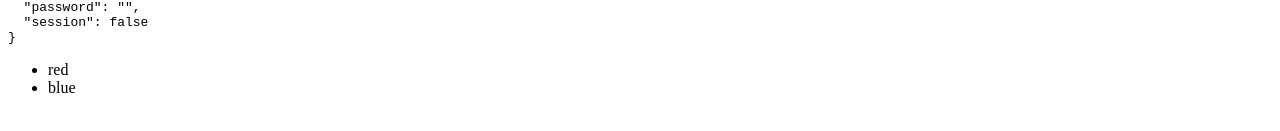
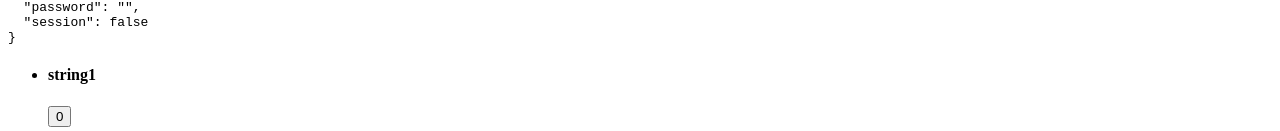
Before and after one commit to gabrieleprovenzano/react, a React (Vite) app in the folder latest/: page / in a window 1280 px wide. Shown: the part 669-800 px from the top of the page. Built offline with nearby package versions, Linux system fonts and the light colour scheme.

Commit message:
Add files via upload

```diff
--- a/latest/src/App.jsx
+++ b/latest/src/App.jsx
@@ -1,10 +1,10 @@
 import { AlertClock } from "./AlertClock";
-import { Color } from "./Color";
 import { Counter } from "./Counter";
 import { CounterDisplay } from "./CounterDisplay";
 import { HelloWorld } from "./HelloWorld";
 import { MouseClicker } from "./MouseClicker";
 import { MyForm } from "./MyForm";
+import { MyList } from "./MyList";
 import Welcome  from "./Welcome";
 import { YourAge } from "./YourAgeIs";
 
@@ -21,6 +21,12 @@
         <CounterDisplay />
         <MouseClicker />
         <MyForm />
-        <Color color={["red" , "blue"]}/>
+        <MyList
+        items={[
+            {id:1 , name:"string1"},
+            {id:2 , name:"string2"},
+            {id:3 , name:"string3"}
+        ]}
+        />
     </div>
 )}
--- /dev/null
+++ b/latest/src/MyList.jsx
@@ -0,0 +1,26 @@
+import { useState } from "react"
+
+export function MyListItem({item}) {
+    const [counter , setCounter] = useState(0)
+
+    function handleIncrementCounter() {
+        setCounter((el)=> el+1)
+    }
+    return(
+        <li key={item.id}>
+            <h4>{item.name}</h4>
+            <button onClick={handleIncrementCounter} >{counter}</button>
+        </li>
+    )
+}
+
+export function MyList({items}) {
+
+    return(
+        <ul>
+            {items.map((item)=>(
+                <MyListItem item={item} />
+            ))}
+        </ul>
+    )
+}
```
